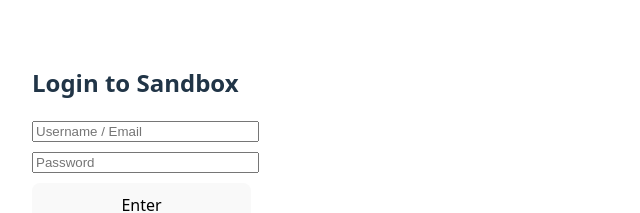
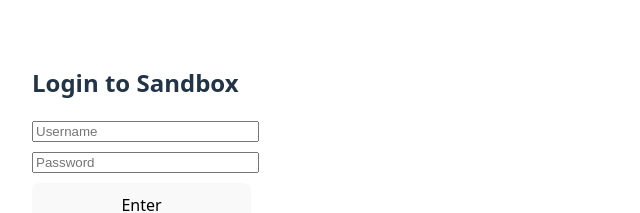
Before and after one commit to PraveenAmujuri/intelshield, a React (Vite) app in the folder frontend/: page / in a window 1280 px wide. Shown: the part 236-449 px from the top of the page, without its empty margins (0-640 px from the left). Built offline with nearby package versions, Linux system fonts and the light colour scheme; no server answers.

Commit message:
Update Login.jsx

```diff
--- a/frontend/src/pages/Login.jsx
+++ b/frontend/src/pages/Login.jsx
@@ -1,23 +1,24 @@
 import { useState } from "react";
 import api from "../api/axios";
-import { useNavigate, Link } from "react-router-dom"; // Added Link
+import { useNavigate, Link } from "react-router-dom";
 
 export default function Login() {
-  const [email, setEmail] = useState(""); // Using email as the input value
+  const [username, setUsername] = useState(""); // Renamed from email for clarity
   const [password, setPassword] = useState("");
   const navigate = useNavigate();
 
   const handleLogin = async (e) => {
     e.preventDefault();
     try {
-      // FIX: Change 'email' to 'username' to match Backend Pydantic model
-      const { data } = await api.post("/auth/register", {
-  username: username.trim(),
-  password: password.normalize("NFKC").trim()
-});
+      // ✅ FIX 1: Use /auth/login (was /auth/register)
+      // ✅ FIX 2: Use 'username' key (was 'username: username' with missing var)
+      const { data } = await api.post("/auth/login", {
+        username: username.trim(),
+        password: password.normalize("NFKC").trim()
+      });
 
       localStorage.setItem("token", data.access_token);
-      localStorage.setItem("username", email); // Store username for AI tracking
+      localStorage.setItem("username", username);
       navigate("/shop");
     } catch (err) {
       console.error(err.response?.data);
@@ -30,10 +31,10 @@ export default function Login() {
       <form onSubmit={handleLogin}>
         <h2>Login to Sandbox</h2>
         <input
-          type="text" // Changed from email to text for flexibility
-          placeholder="Username / Email"
-          value={email}
-          onChange={e => setEmail(e.target.value)}
+          type="text"
+          placeholder="Username"
+          value={username}
+          onChange={e => setUsername(e.target.value)}
           style={{ display: "block", margin: "10px 0", width: "100%" }}
           required
         />
```
